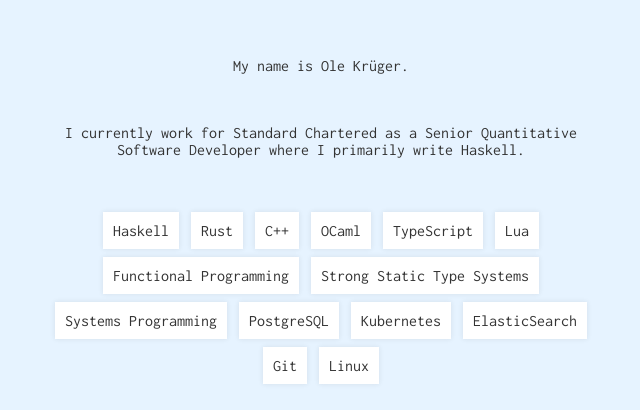
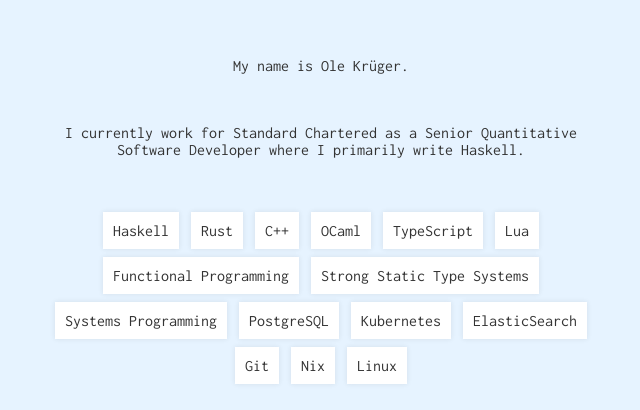
Before and after one commit to vapourismo/vapourismo.github.io, a plain HTML site: page index.html in a window 1280 px wide. Shown: the part 121-531 px from the top of the page, without its empty margins (319-959 px from the left). Drawn offline with Linux system fonts and the light colour scheme.

Commit message:
Add Nix to interests

```diff
--- a/index.html
+++ b/index.html
@@ -36,6 +36,7 @@
 			<div class="item">Kubernetes</div>
 			<div class="item">ElasticSearch</div>
 			<div class="item">Git</div>
+			<div class="item">Nix</div>
 			<div class="item">Linux</div>
 		</div>
 		<div class="seperator"></div>
```
